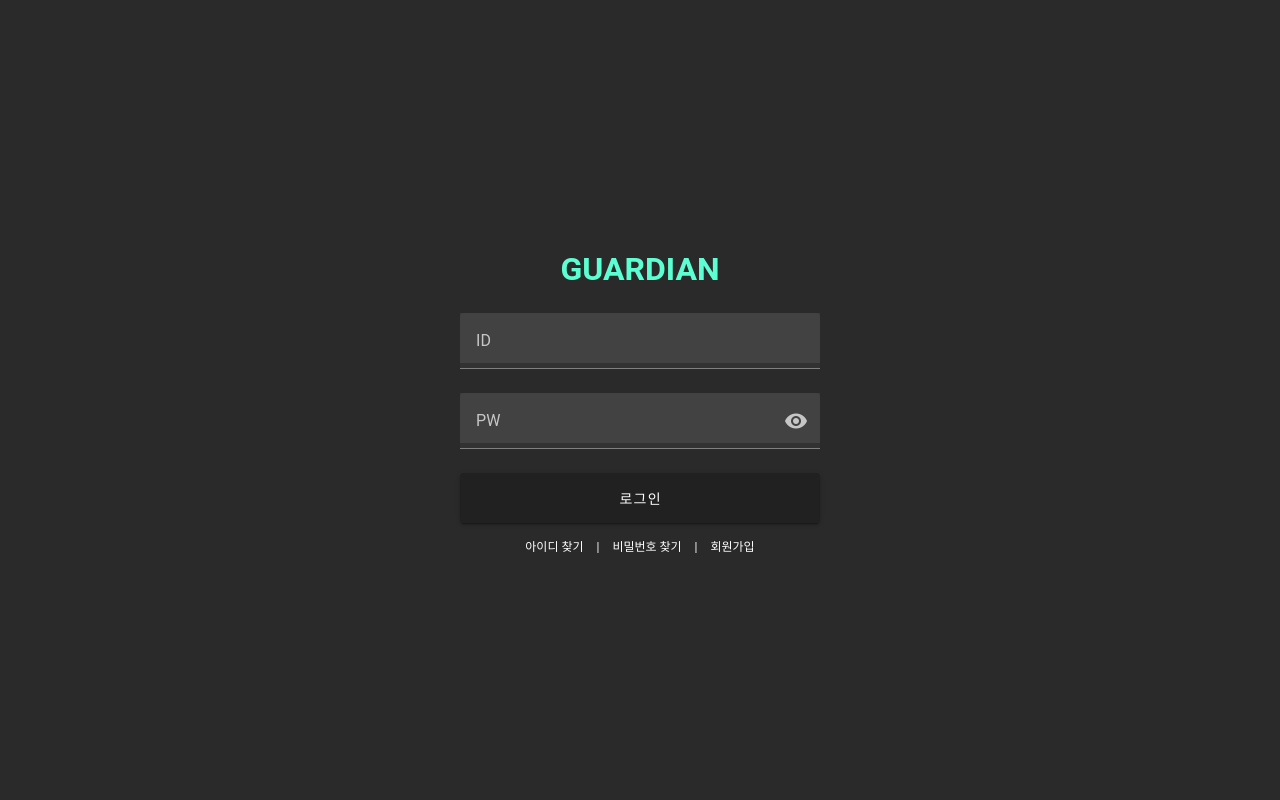
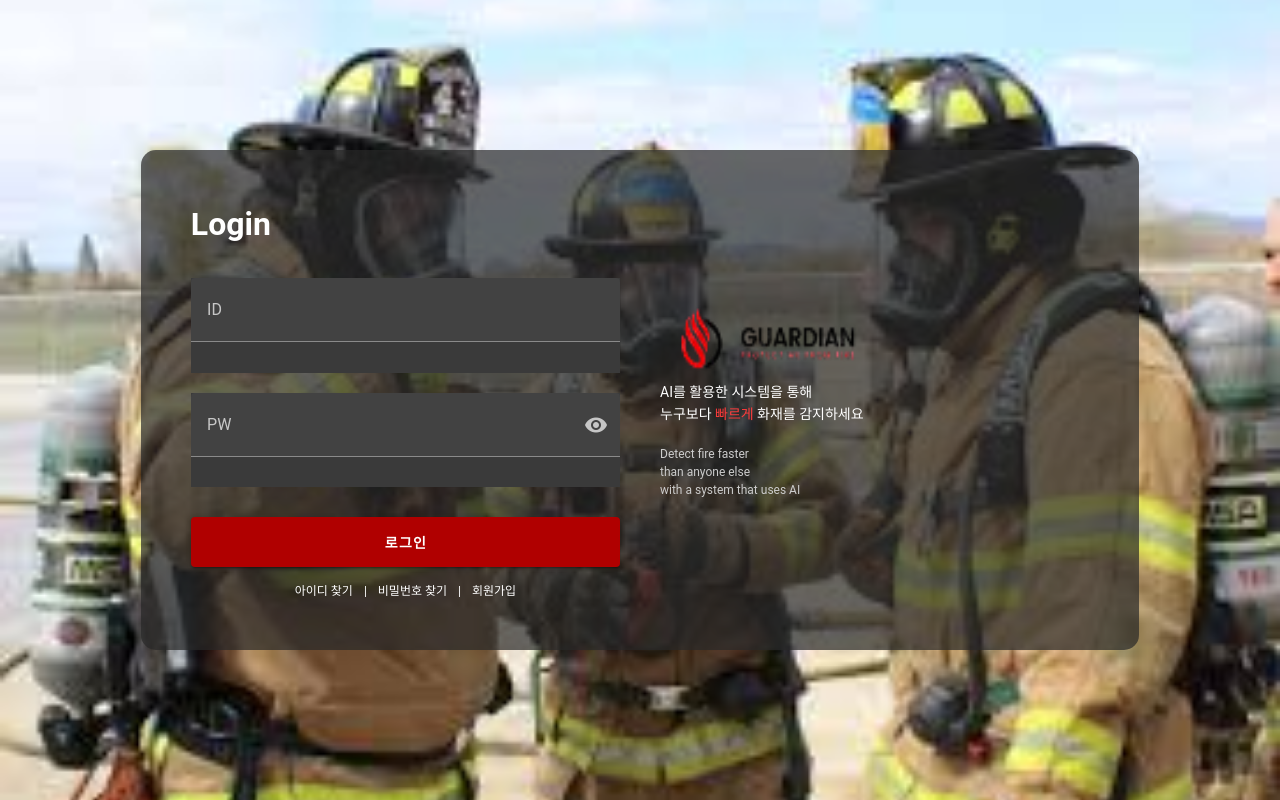
Before and after one commit to so365247/SWCapstone, a Vue app: page / in a window 1280 px wide. Built offline with nearby package versions, Linux system fonts and the light colour scheme.

Commit message:
250414 로그인 화면 리디자인 추가

```diff
--- /dev/null
+++ b/src/components/newLogin.vue
@@ -0,0 +1,151 @@
+<template>
+  <v-container fluid class="login-container">
+    <div class="login-box">
+      <div class="left">
+        <h1 class="title">Login</h1>
+
+        <v-text-field label="ID" color="grey" class="input-box"></v-text-field>
+
+        <v-text-field
+          :append-inner-icon="visible ? 'mdi-eye-off' : 'mdi-eye'"
+          :type="visible ? 'text' : 'password'"
+          label="PW"
+          color="grey"
+          class="input-box"
+          @click:append-inner="togglePWvisibility"
+        ></v-text-field>
+
+        <v-btn @click.prevent="goDashBoard" class="login-btn">로그인</v-btn>
+
+        <div class="link">
+          <a href="#" class="link-txt">아이디 찾기</a> |
+          <a href="#" class="link-txt">비밀번호 찾기</a> |
+          <a href="#" @click.prevent="goSignUp" class="link-txt">회원가입</a>
+        </div>
+
+      </div>
+
+      <div class="right">
+
+          <img src="@/assets/Guardian_logo.png" class="logo" />
+        <p class="comment-ko">AI를 활용한 시스템을 통해<br />누구보다 <span class="highlight">빠르게</span> 화재를 감지하세요</p>
+        <p class="comment-en">
+          Detect fire faster<br />
+          than anyone else<br />
+          with a system that uses AI
+        </p>
+
+      </div>
+    </div>
+  </v-container>
+</template>
+
+<script>
+export default {
+  methods: {
+    togglePWvisibility() {
+      this.visible = !this.visible;
+    },
+    goSignUp() {
+      this.$router.push({ path: "/signup" });
+    },
+    goDashBoard() {
+      this.$router.push({ path: "/dashboard" });
+    },
+  },
+};
+</script>
+
+<style scoped>
+.login-container {
+  background: url('@/assets/firefighter_bg.jpeg') no-repeat center center;
+  background-size: cover;
+  height: 100vh;
+  display: flex;
+  justify-content: center;
+  align-items: center;
+}
+
+.login-box {
+  width: 80%;
+  max-width: 1000px;
+  height: 500px;
+  background-color: rgba(40, 40, 40, 0.7);
+  display: flex;
+  border-radius: 15px;
+  padding: 30px;
+  color: white;
+}
+
+
+.left,
+.right {
+  flex: 1;
+  padding: 20px;
+  display: flex;
+  flex-direction: column;
+  justify-content: center;
+}
+
+.title {
+  font-size: 32px;
+  margin-bottom: 30px;
+  font-weight: bold;
+  color: white;
+}
+
+.input-box {
+  margin-bottom: 20px;
+}
+
+.login-btn {
+  width: 100%;
+  height: 50px;
+  background-color: #b00000;
+  color: white;
+  font-weight: bold;
+  margin-top: 10px;
+  margin-bottom: 15px;
+}
+
+.link {
+  margin-top: 0px;
+  font-size: 12px;
+  text-align: center;
+}
+
+.link-txt {
+  color: #fff;
+  margin: 0 8px;
+  text-decoration: none;
+}
+
+.right {
+  display: flex;
+  flex-direction: column;
+  justify-content: center;
+  align-items: flex-start;
+}
+
+.logo {
+  width: 50%;
+  height: 20%;
+}
+
+.comment-ko {
+  font-size: 14px;
+  line-height: 1.6;
+  margin-bottom: 20px;
+  margin-right: 18px;
+}
+
+.highlight {
+  color: #ff3c3c;
+}
+
+.comment-en {
+  font-size: 12px;
+  color: #ccc;
+  line-height: 1.5;
+}
+</style>
--- a/src/pages/index.vue
+++ b/src/pages/index.vue
@@ -3,5 +3,5 @@
 </template>
 
 <script setup>
-    import LoginPage from '@/components/LoginPage.vue';
+    import LoginPage from '@/components/newLogin.vue';
 </script>
```
Also changed, not shown: src/assets/Guardian_logo.png (added), src/assets/firefighter_bg.jpeg (added).
